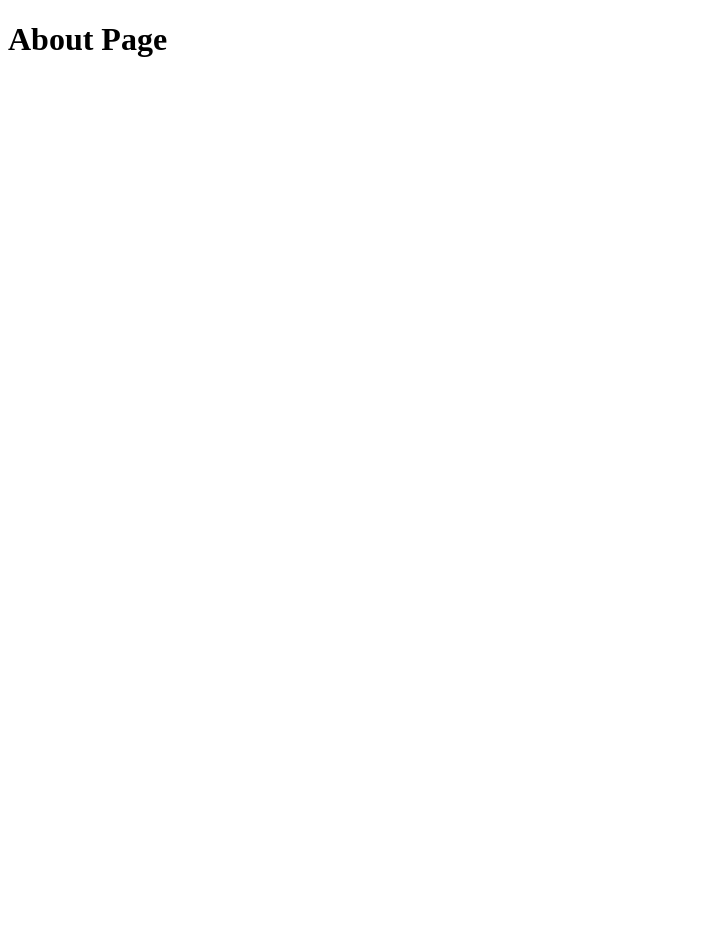
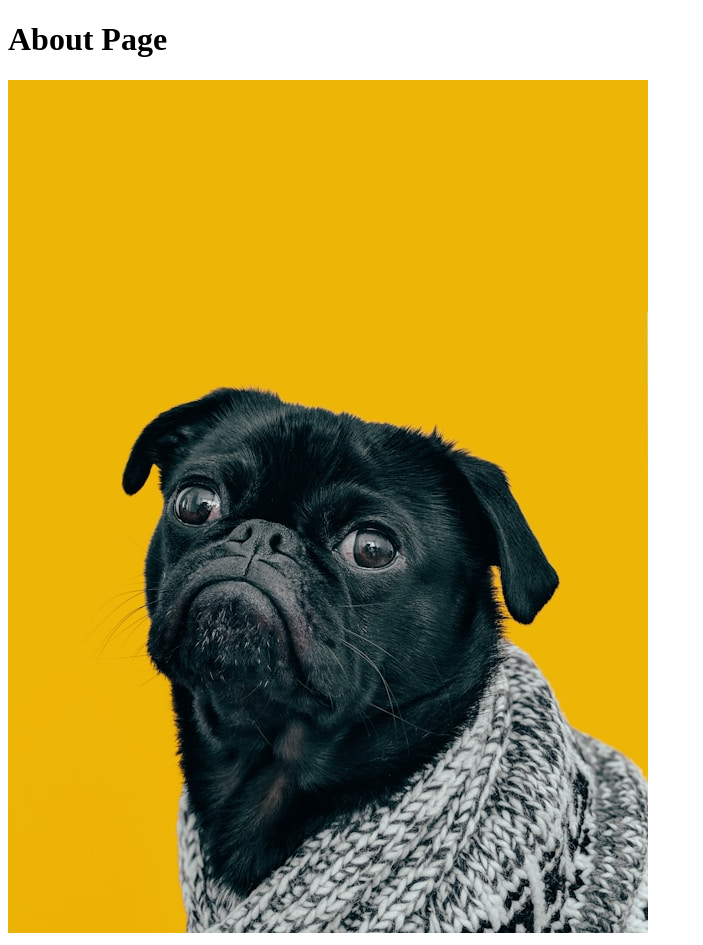
Before and after one commit to BigTatoBoi/The-Odin-Project, a plain HTML site: page odin-links-and-images/pages/about.html in a window 1280 px wide. Shown: the whole page, without its empty margins (0-703 px from the left). Before the commit the page ends 800 px from the top, so only its background shows below. Drawn offline with Linux system fonts and the light colour scheme.

Commit message:
added images to about page

```diff
--- a/odin-links-and-images/pages/about.html
+++ b/odin-links-and-images/pages/about.html
@@ -9,6 +9,6 @@
 
 <body>
     <h1>About Page</h1>
-</body>
+    <img src="../images/dog.jpg" </body>
 
 </html>
```
